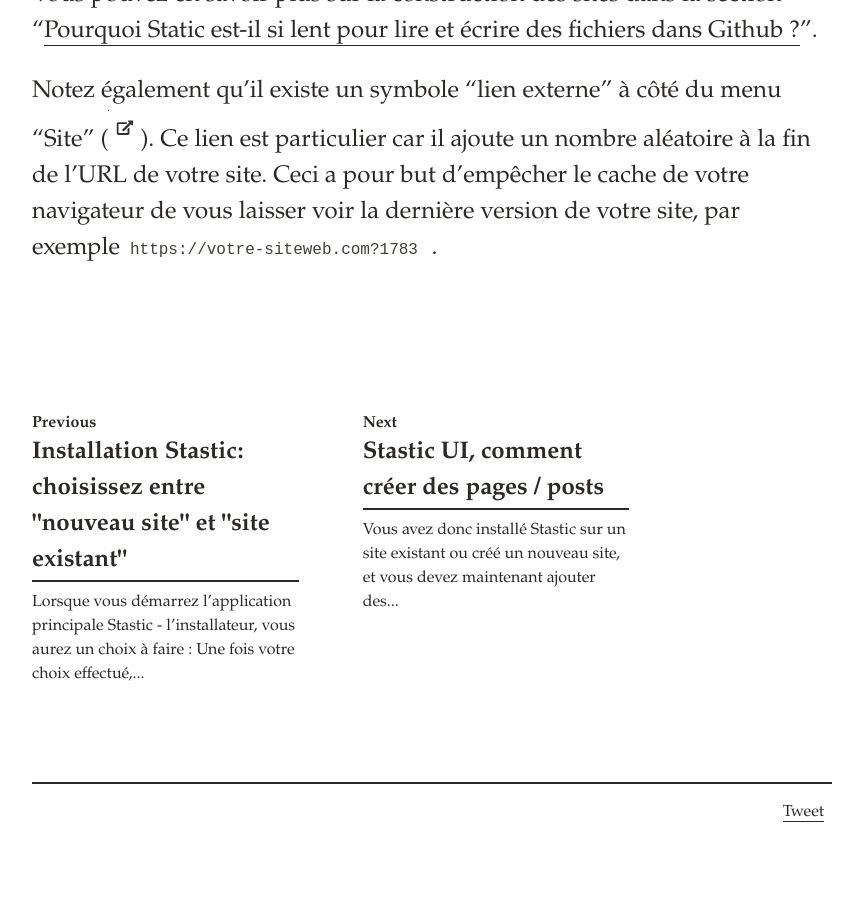
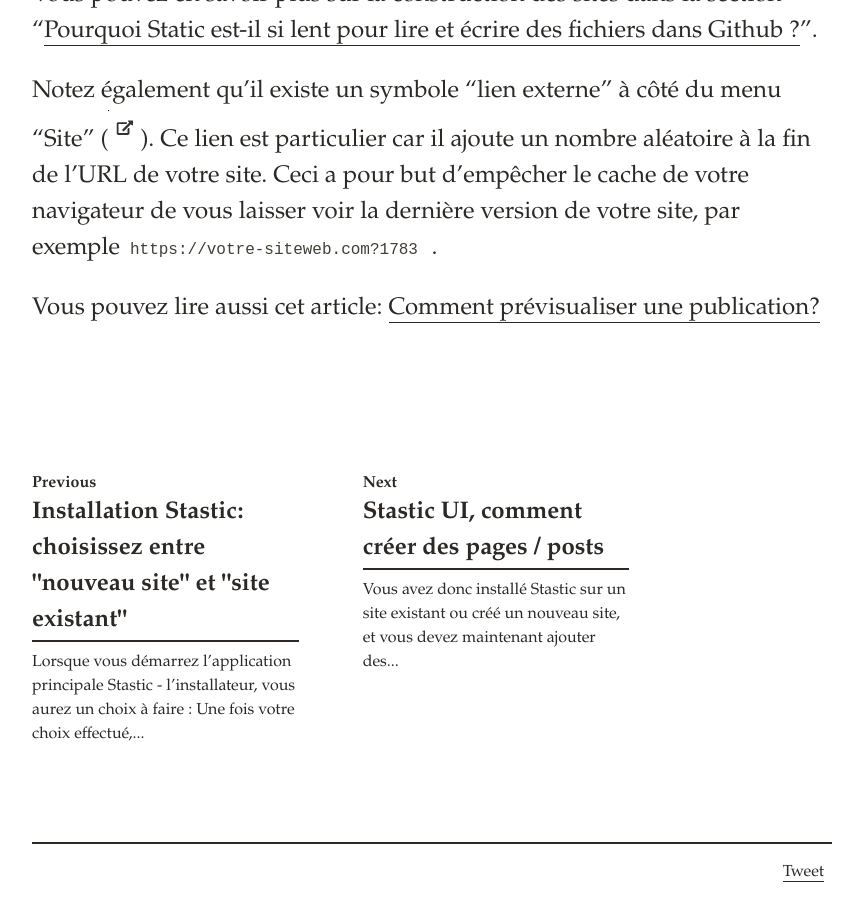
Before and after one commit to lexoyo/www.stastic.net, a Jekyll site: the page built from _fr/stastic_lapercu_de_mon_site_web_.md, in a window 1280 px wide and 900 px high, scrolled down 1671 px. Shown: the whole window, without its empty margins (208-1071 px from the left). Built offline with Jekyll 4.4.1, drawn with Linux system fonts in a browser that asks for light colours; comment, search, counter and statistics services are not loaded; before the commit the page ends 2511 px from its top, so only the background shows below that.

Commit message:
Create _fr/stastic_lapercu_de_mon_site_web_.md

```diff
--- a/_fr/stastic_lapercu_de_mon_site_web_.md
+++ b/_fr/stastic_lapercu_de_mon_site_web_.md
@@ -1,5 +1,5 @@
 ---
-title: "Stastic UI, l'aperçu de mon site"
+title: 'Stastic UI, l''aperçu de mon site'
 tags:
   - preview
 
@@ -15,3 +15,5 @@
 Vous pouvez en savoir plus sur la construction des sites dans la section "[Pourquoi Static est-il si lent pour lire et écrire des fichiers dans Github ?](/docs/fr/pourquoi-le-statique-est-il-si-lent-pour-creer-et-ecrire-des-fichiers-dans-github)".
 
 Notez également qu'il existe un symbole "lien externe" à côté du menu "Site" (![le symbole du lien externe](https://www.stastic.net//assets/2019-08-04-371034.png)). Ce lien est particulier car il ajoute un nombre aléatoire à la fin de l'URL de votre site. Ceci a pour but d'empêcher le cache de votre navigateur de vous laisser voir la dernière version de votre site, par exemple `https://votre-siteweb.com?1783 `.
+
+Vous pouvez lire aussi cet article: [Comment prévisualiser une publication?](https://www.stastic.net/docs/fr/comment-pr-visualiser-une-publication)
```
